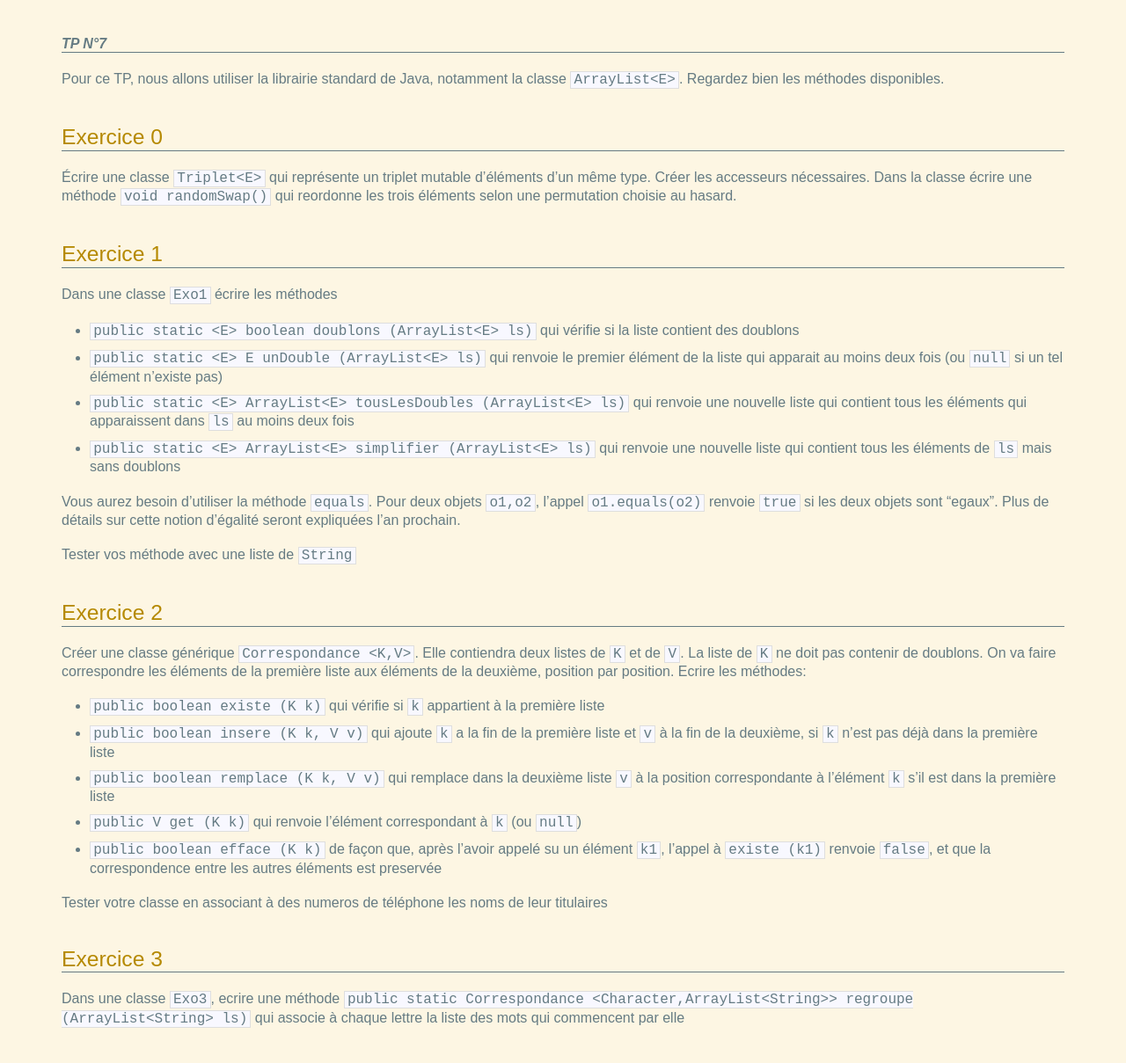
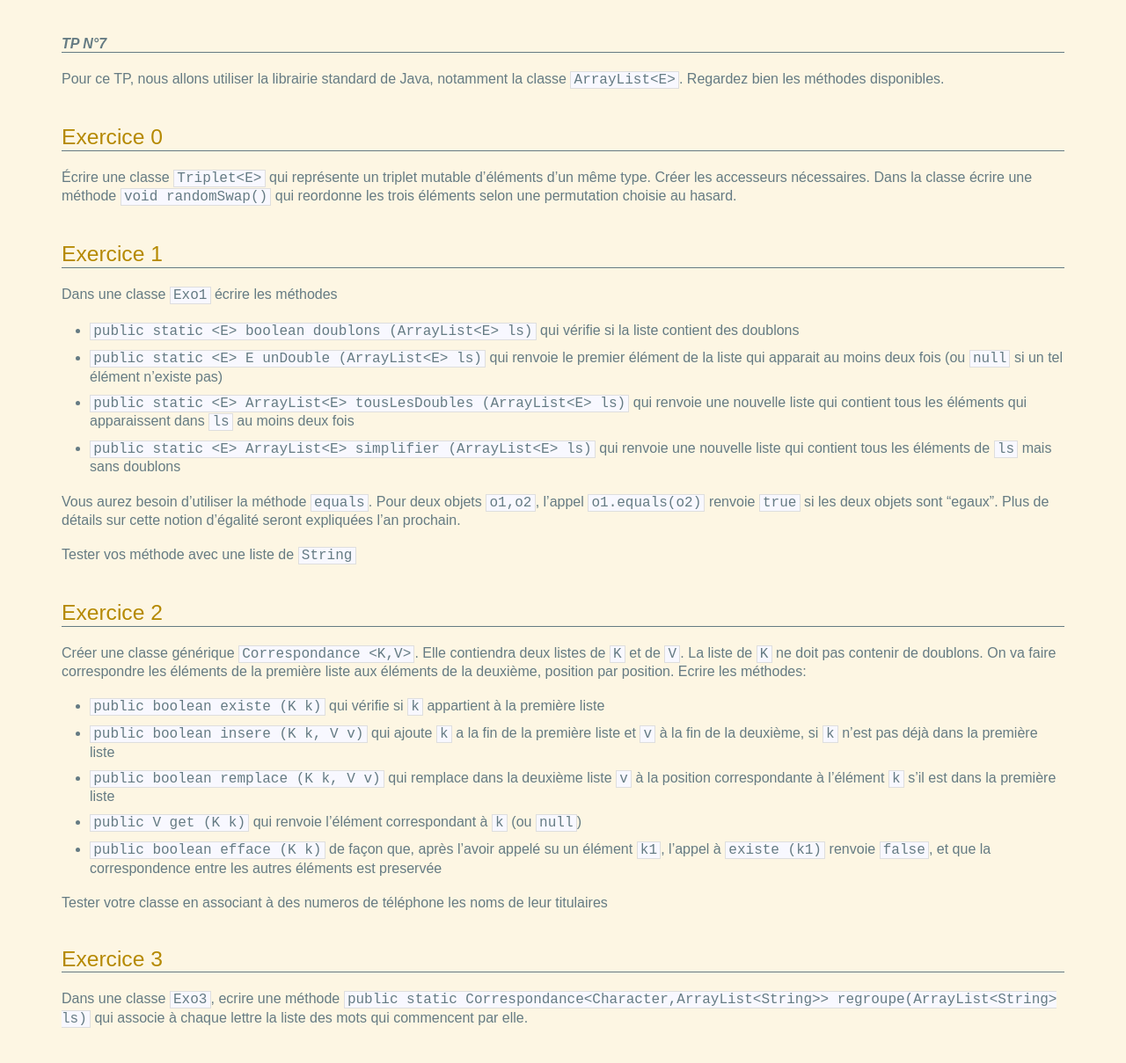
Before and after one commit to lacl-upec/l2epotp, a Jekyll site: the page built from _posts/2016-03-25-TP7.md, in a window 1280 px wide. Shown: the whole page at 88% size. Built offline with Jekyll 4.4.1, drawn with Linux system fonts in a browser that asks for light colours.

```diff
--- a/_posts/2016-03-25-TP7.md
+++ b/_posts/2016-03-25-TP7.md
@@ -39,4 +39,4 @@ Tester votre classe en associant à des numeros de téléphone les noms de leur
 
 Exercice 3
 ----------
-Dans une classe `Exo3`, ecrire une méthode `public static Correspondance <Character,ArrayList<String>> regroupe (ArrayList<String> ls)` qui associe à chaque lettre la liste des mots qui commencent par elle
+Dans une classe `Exo3`, ecrire une méthode `public static Correspondance<Character,ArrayList<String>> regroupe(ArrayList<String> ls)` qui associe à chaque lettre la liste des mots qui commencent par elle.
```
